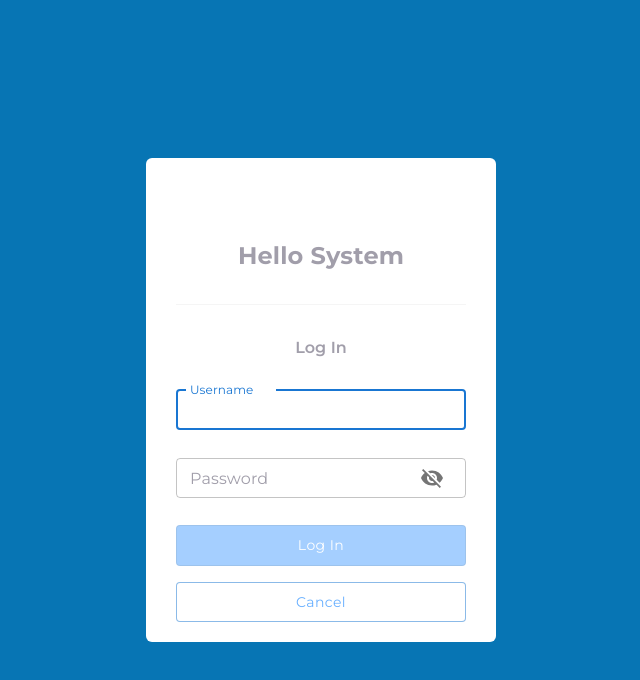
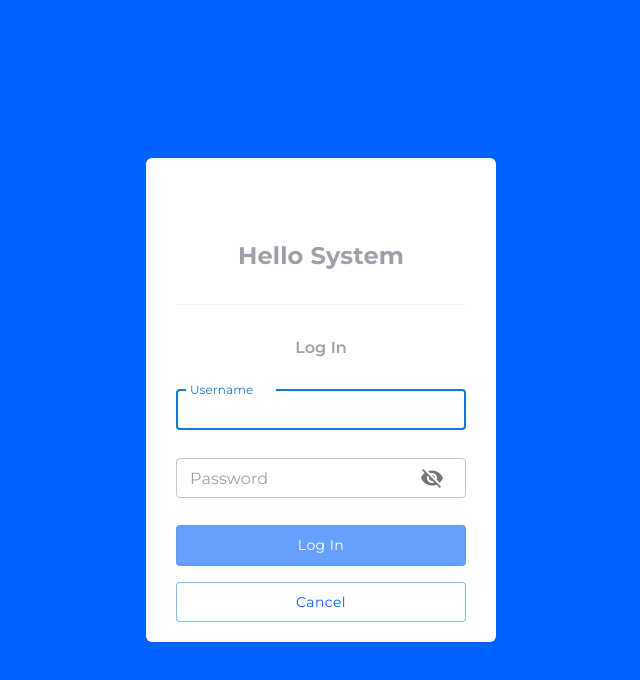
Before and after one commit to asadbeksr/test, a React (Vite) app: page /sign-in in a window 1280 px wide. Shown: the top 680 px of the page, without its empty margins (319-959 px from the left). Built offline with nearby package versions, Linux system fonts and the light colour scheme.

Commit message:
modifies: Auth page color to mui theme

```diff
--- a/src/pages/Auth/index.tsx
+++ b/src/pages/Auth/index.tsx
@@ -1,15 +1,15 @@
 import { AuthForm } from '@components/UI/AuthForm'
 import { Box, styled } from '@mui/material'
 
-const SignContainer = styled(Box)`
-  background-color: #0775b4;
-  display: flex;
-  align-items: center;
-  justify-content: center;
-  height: 100vh;
-  width: 100vw;
-  text-align: center;
-`
+const SignContainer = styled(Box)(({ theme }) => ({
+  backgroundColor: theme.palette.blue,
+  display: 'flex',
+  alignItems: 'center',
+  justifyContent: 'center',
+  height: '100vh',
+  width: '100vw',
+  textAlign: 'center',
+}))
 
 const SignIn = () => {
   return (
--- a/src/theme/index.tsx
+++ b/src/theme/index.tsx
@@ -39,7 +39,7 @@ export const theme = createTheme({
     success: { main: '#539713' },
     black: '#1d283a',
     violet: '#d4ccf1',
-    blue: '#69b0ff',
+    blue: '#0062ff',
     orange: '#f08e5b',
     red: '#ee5e5e',
     green: {
```
